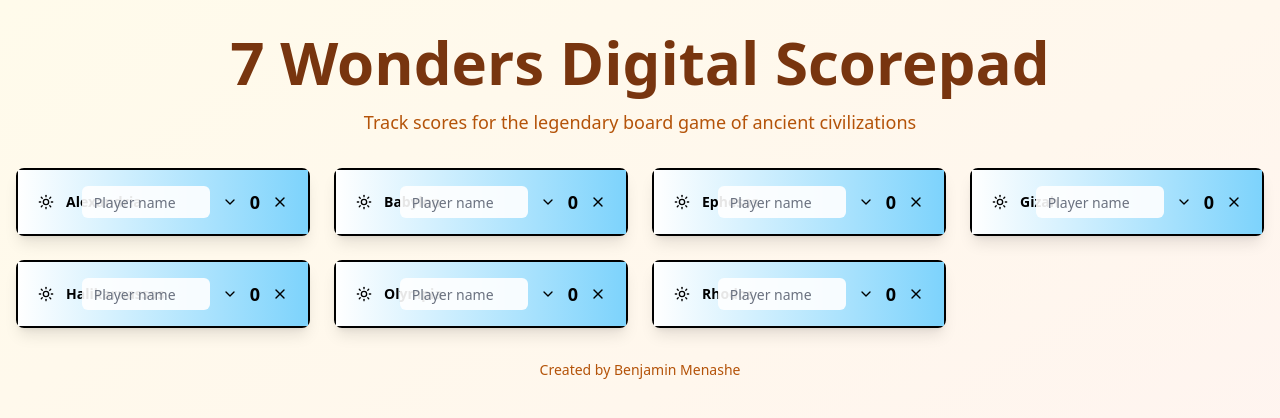
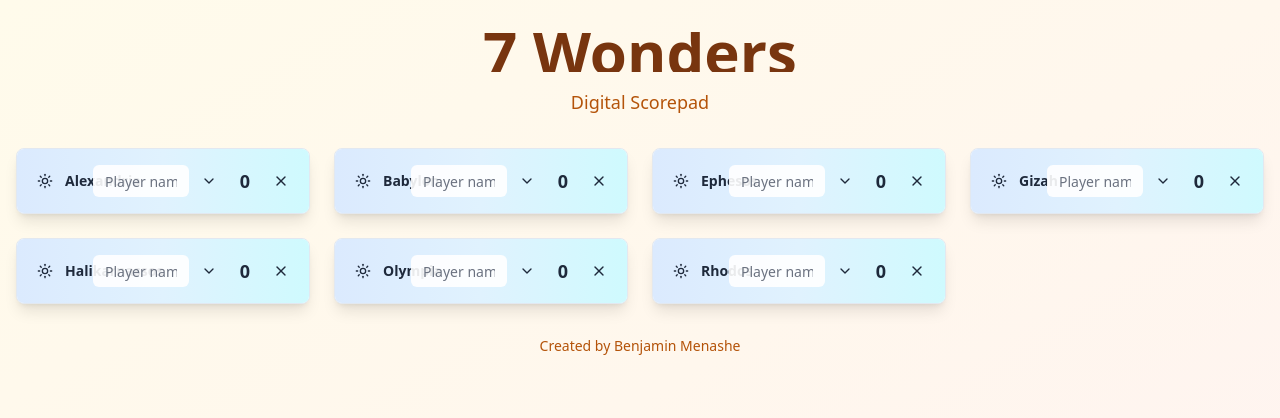
Before and after one commit to Benjamin-Menashe/free-7wonders-scorepad, a React (Vite) app: page / in a window 1280 px wide. Shown: the top 418 px of the page. Built offline with nearby package versions, Linux system fonts and the light colour scheme.

Commit message:
Remove outlines and improve UI
- Removed board outlines.
- Changed title to allow image input and updated subtitle.
- Improved color scheme and alignment.
- Allowed negative points for military.
- Updated text colors for specific categories.
- Fixed build error.

```diff
--- a/src/components/WonderBoard.tsx
+++ b/src/components/WonderBoard.tsx
@@ -1,3 +1,4 @@
+
 import React, { useState } from 'react';
 import { Card, CardContent, CardHeader, CardTitle } from '@/components/ui/card';
 import { Input } from '@/components/ui/input';
@@ -30,11 +31,11 @@ const wonderInfo: Record<WonderBoardType, { name: string; description: string }>
 };
 
 const scoreCategories: { key: ScoreCategory; name: string; color: string; icon: string }[] = [
-  { key: 'wonder', name: 'Wonder Board', color: 'text-amber-600', icon: '🔶' },
-  { key: 'wealth', name: 'Wealth', color: 'text-yellow-600', icon: '🪙' },
+  { key: 'wonder', name: 'Wonder Board', color: 'text-amber-900', icon: '🔶' },
+  { key: 'wealth', name: 'Wealth', color: 'text-yellow-700', icon: '🪙' },
   { key: 'military', name: 'Military', color: 'text-red-600', icon: '⚔️' },
   { key: 'culture', name: 'Culture', color: 'text-blue-600', icon: '🏛️' },
-  { key: 'commerce', name: 'Commerce', color: 'text-yellow-700', icon: '🏺' },
+  { key: 'commerce', name: 'Commerce', color: 'text-yellow-500', icon: '🏺' },
   { key: 'science', name: 'Science', color: 'text-green-600', icon: '📖' },
   { key: 'guilds', name: 'Guilds', color: 'text-purple-600', icon: '👥' },
 ];
@@ -76,77 +77,73 @@ const WonderBoard: React.FC<WonderBoardProps> = ({
     }));
   };
 
-  // Dynamic colors based on day/night
+  // Prettier color scheme
   const headerColors = wonderSide === 'day'
-    ? 'bg-gradient-to-r from-white to-sky-300'
-    : 'bg-gradient-to-r from-blue-900 to-black';
-
-  const borderColors = wonderSide === 'day'
-    ? 'border-black'
-    : 'border-white';
+    ? 'bg-gradient-to-r from-blue-100 via-sky-100 to-cyan-100'
+    : 'bg-gradient-to-r from-slate-800 via-slate-900 to-black';
 
   const textColors = wonderSide === 'day'
-    ? 'text-black'
+    ? 'text-slate-800'
     : 'text-white';
 
   return (
-    <Card className={`border-2 shadow-lg ${borderColors}`}>
+    <Card className="shadow-lg rounded-lg overflow-hidden">
       {/* Compact Header - Always Visible */}
       <div className={`p-4 ${headerColors} ${textColors}`}>
         <div className="flex items-center justify-between gap-2">
-          {/* Day/Night Toggle */}
+          {/* Left side: Day/Night Toggle and Wonder Name */}
+          <div className="flex items-center gap-2 flex-1 min-w-0">
             <Button
               variant="ghost"
               size="sm"
               onClick={() => onSideChange(wonderSide === 'day' ? 'night' : 'day')}
-            className={`${textColors} hover:bg-black/20 p-1 h-auto flex-shrink-0`}
+              className={`${textColors} hover:bg-black/10 p-1 h-auto flex-shrink-0`}
             >
               {wonderSide === 'day' ? <Sun className="w-4 h-4" /> : <Moon className="w-4 h-4" />}
             </Button>
 
-          {/* Wonder Name */}
-          <div className="font-bold text-xs sm:text-sm min-w-0 flex-shrink text-center">
+            <div className="font-bold text-xs sm:text-sm min-w-0 text-left">
               {wonder.name}
             </div>
+          </div>
 
-          {/* Player Name Input - Responsive width */}
+          {/* Right side: Player Name, Expand, Score, Remove */}
+          <div className="flex items-center gap-2 flex-shrink-0">
             <Input
               value={playerName}
               onChange={(e) => onNameChange(e.target.value)}
               placeholder="Player name"
-            className="w-20 sm:w-32 bg-white/90 text-gray-800 placeholder:text-gray-500 border-0 h-8 text-xs sm:text-sm flex-shrink-0"
+              className="w-16 sm:w-24 bg-white/90 text-gray-800 placeholder:text-gray-500 border-0 h-8 text-xs sm:text-sm"
             />
 
-          {/* Expand/Collapse */}
             <Button
               variant="ghost"
               size="sm"
               onClick={() => setIsExpanded(!isExpanded)}
-            className={`${textColors} hover:bg-black/20 p-1 h-auto flex-shrink-0`}
+              className={`${textColors} hover:bg-black/10 p-1 h-auto`}
             >
               {isExpanded ? <ChevronUp className="w-4 h-4" /> : <ChevronDown className="w-4 h-4" />}
             </Button>
 
-          {/* Total Score */}
-          <div className="font-bold text-lg min-w-0 flex-shrink-0">
+            <div className="font-bold text-lg min-w-[2rem] text-center">
               {totalScore}
             </div>
 
-          {/* Remove Button */}
             <Button
               variant="ghost"
               size="sm"
               onClick={onRemove}
-            className={`${textColors} hover:bg-red-500/50 p-1 h-auto flex-shrink-0`}
+              className={`${textColors} hover:bg-red-500/50 p-1 h-auto`}
             >
               <X className="w-4 h-4" />
             </Button>
           </div>
         </div>
+      </div>
 
       {/* Expanded Scoring Section */}
       {isExpanded && (
-        <CardContent className="p-4">
+        <CardContent className="p-4 bg-white">
           <div className="space-y-2">
             {scoreCategories.map(category => (
               <div key={category.key} className="border rounded-lg overflow-hidden">
@@ -167,7 +164,7 @@ const WonderBoard: React.FC<WonderBoardProps> = ({
                       onChange={(e) => handleScoreChange(category.key, e.target.value)}
                       placeholder="0"
                       className="w-16 text-center h-8"
-                      min="0"
+                      min={category.key === 'military' ? undefined : "0"}
                       onClick={(e) => e.stopPropagation()}
                     />
                     <Button
--- a/src/pages/Index.tsx
+++ b/src/pages/Index.tsx
@@ -1,7 +1,8 @@
 
 import React, { useState, useEffect } from 'react';
 import { Button } from '@/components/ui/button';
-import { Plus, Trophy } from 'lucide-react';
+import { Input } from '@/components/ui/input';
+import { Plus, Trophy, Upload } from 'lucide-react';
 import WonderBoard from '@/components/WonderBoard';
 import { WonderBoard as WonderBoardType, WonderSide, ScoreCategory } from '@/types/game';
 import { calculateTotalScore, getWinner } from '@/utils/scoreCalculator';
@@ -31,6 +32,7 @@ const createEmptyScores = (): Record<ScoreCategory, number> => ({
 
 const Index = () => {
   const [players, setPlayers] = useState<PlayerData[]>([]);
+  const [gameTitle, setGameTitle] = useState('7 Wonders');
 
   // Initialize with all 7 wonder boards
   useEffect(() => {
@@ -84,12 +86,15 @@ const Index = () => {
       <div className="container mx-auto px-4 py-8">
         {/* Header */}
         <div className="text-center mb-8">
-          <h1 className="text-4xl md:text-6xl font-bold text-amber-900 mb-4">
-            7 Wonders Digital Scorepad
-          </h1>
-          <p className="text-lg text-amber-700 max-w-2xl mx-auto">
-            Track scores for the legendary board game of ancient civilizations
-          </p>
+          <Input
+            value={gameTitle}
+            onChange={(e) => setGameTitle(e.target.value)}
+            className="text-4xl md:text-6xl font-bold text-amber-900 mb-4 text-center border-none bg-transparent shadow-none text-center"
+            placeholder="Game Title"
+          />
+          <h2 className="text-lg text-amber-700">
+            Digital Scorepad
+          </h2>
         </div>
 
         {/* Wonder Boards Grid */}
```
Lines whose indentation alone changed are shown as unchanged.
